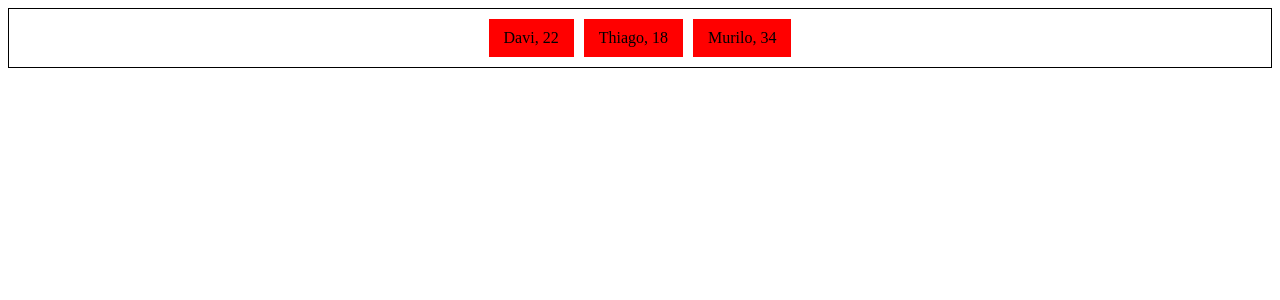
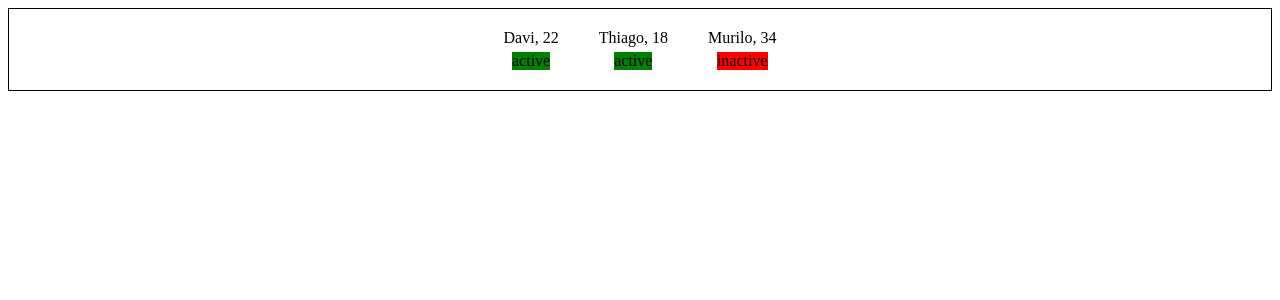
Before and after one commit to DaviRFerreir4/Vue.js, a Vue app in the folder Rocketseat/01-Teoria/01-Fundamentos-do-Vue/: page / in a window 1280 px wide. Shown: the top 300 px of the page. Built offline with nearby package versions, Linux system fonts and the light colour scheme.

Commit message:
Validando props

```diff
--- a/Rocketseat/01-Teoria/01-Fundamentos-do-Vue/src/App.vue
+++ b/Rocketseat/01-Teoria/01-Fundamentos-do-Vue/src/App.vue
@@ -2,7 +2,7 @@
   <div class="container-box">
     <Box name="Davi" :age="22" />
     <Box name="Thiago" :age="18" />
-    <Box name="Murilo" :age="34" />
+    <Box name="Murilo" :age="34" status="inactive" />
   </div>
 </template>
 
--- a/Rocketseat/01-Teoria/01-Fundamentos-do-Vue/src/components/Box.vue
+++ b/Rocketseat/01-Teoria/01-Fundamentos-do-Vue/src/components/Box.vue
@@ -1,5 +1,8 @@
 <template>
-  <div class="box">{{ `${name}, ${age}` }}</div>
+  <div class="box">
+    {{ `${name}, ${age}` }}
+    <span :class="status">{{ status }}</span>
+  </div>
 </template>
 
 <script lang="ts">
@@ -8,6 +11,13 @@
     props: {
       name: { type: String, default: 'N/A' },
       age: { type: Number, required: true },
+      status: {
+        type: String,
+        default: 'active',
+        validator: (value: string) => {
+          return value && ['active', 'inactive'].includes(value)
+        },
+      },
     },
   }
 </script>
@@ -15,10 +25,16 @@
 <style scoped>
   .box {
     padding: 10px 15px;
-    display: flex;
-    justify-content: center;
-    align-items: center;
+    display: grid;
+    justify-items: center;
+    gap: 5px;
+  }
 
+  .active {
+    background-color: green;
+  }
+
+  .inactive {
     background-color: red;
   }
 </style>
```
